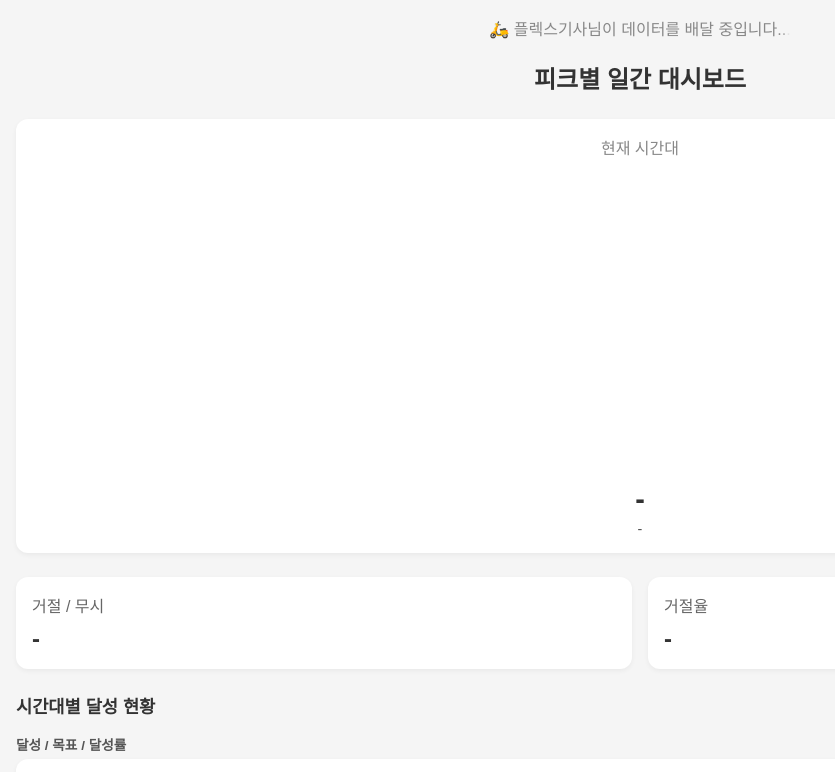
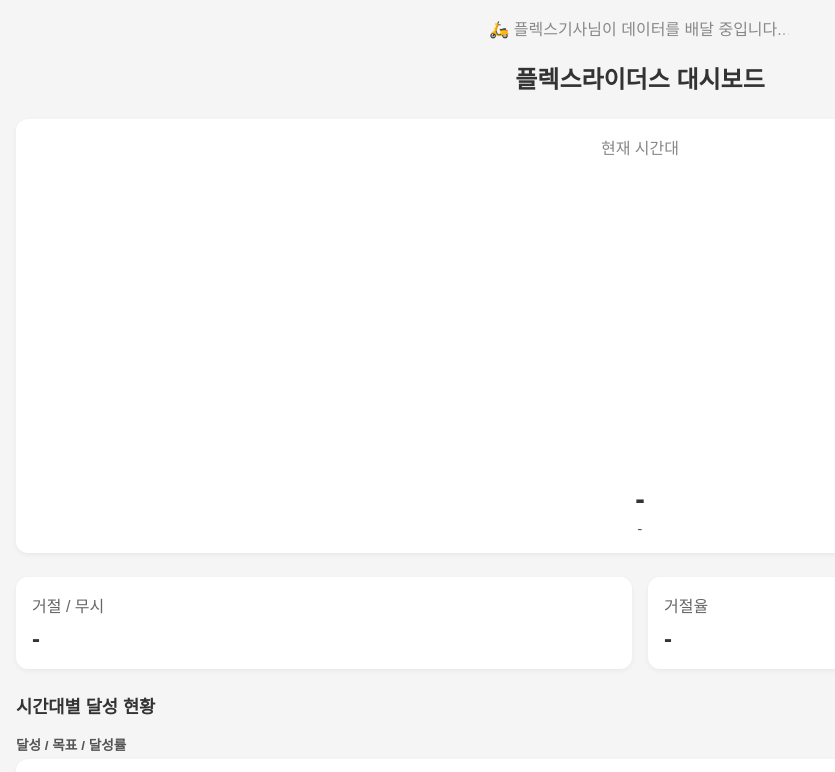
Before and after one commit to donghyeunkwak/flex-dashboard, a plain HTML site: page index.html in a window 1280 px wide. Shown: the top 772 px of the page, without its empty margins (0-835 px from the left). Drawn offline with nearby package versions, Linux system fonts and the light colour scheme; no server answers.

Commit message:
Add files via upload

```diff
--- a/index.html
+++ b/index.html
@@ -3,7 +3,7 @@
 <head>
   <meta charset="UTF-8" />
   <meta name="viewport" content="width=device-width, initial-scale=1.0"/>
-  <title>곽 FLEX 대시보드 메인</title>
+  <title>FLEX라이더스 대시보드</title>
   <script src="https://cdn.jsdelivr.net/npm/chart.js"></script>
   <style>
     td, th { white-space: nowrap; text-overflow: ellipsis; overflow: hidden; }
@@ -63,7 +63,7 @@
 <body>
   <div id="loading">🛵 플렉스기사님이 데이터를 배달 중입니다<span class="dot">.</span><span class="dot">.</span><span class="dot">.</span></div>
 
-  <h2>피크별 일간 대시보드</h2>
+  <h2>플렉스라이더스 대시보드</h2>
 
   <div class="center-box" id="currentDataBox">
     <div class="title" id="currentTimeLabel">현재 시간대</div>
```
